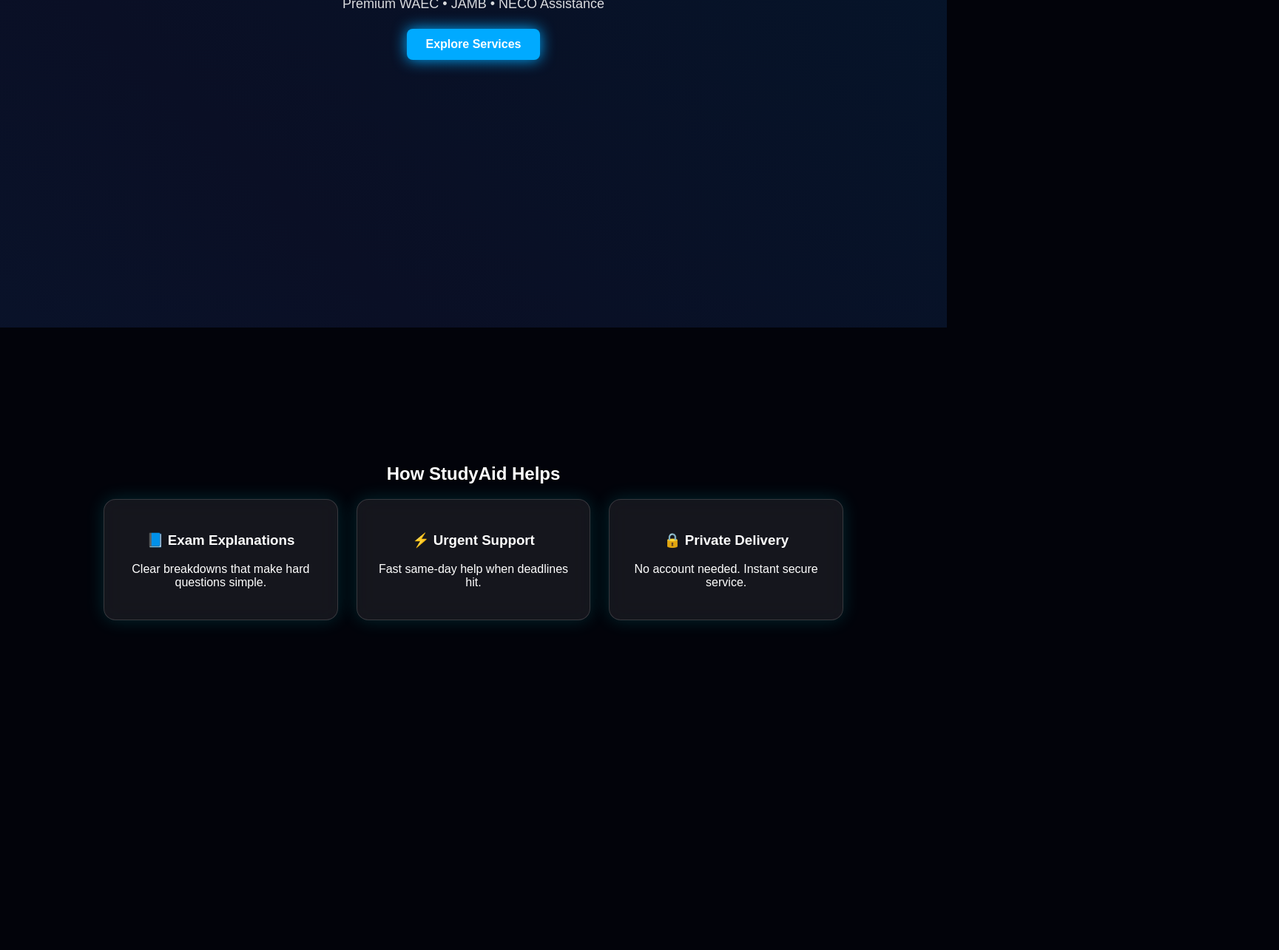
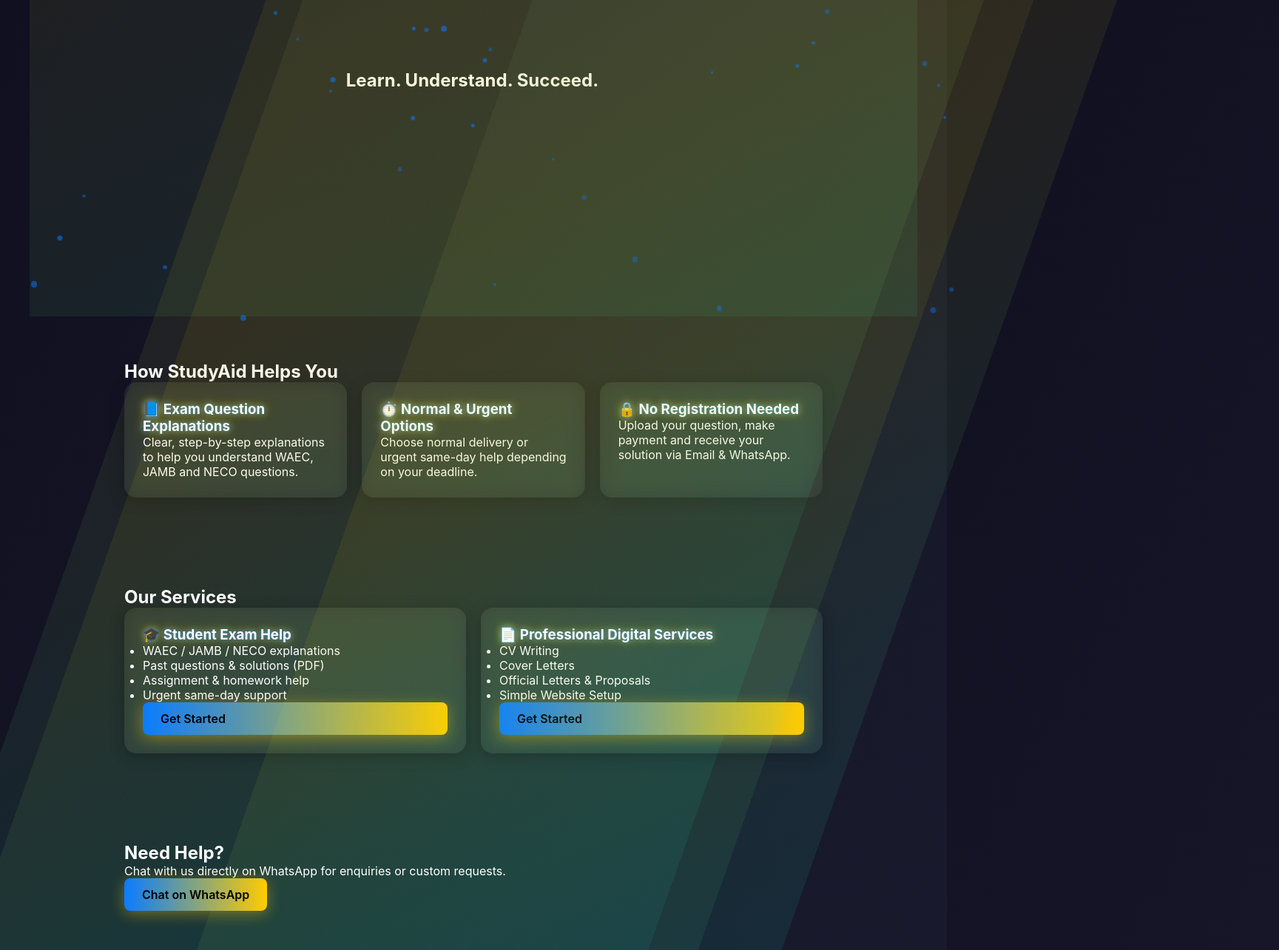
Before and after one commit to StudyAidExams/StudyAid, a plain HTML site: page index.html in a window 1280 px wide. Shown: the part 357-1642 px from the top of the page at 74% size, 1729 px wide, since content can reach past the window. Drawn offline with Linux system fonts and the light colour scheme.

Commit message:
Update index.html

```diff
--- a/index.html
+++ b/index.html
@@ -2,222 +2,90 @@
 <html lang="en">
 <head>
   <meta charset="UTF-8">
-<title>StudyAid – Cinematic</title>
+  <title>StudyAid – WAEC, JAMB & NECO Help</title>
   <meta name="viewport" content="width=device-width, initial-scale=1.0">
 
-<style>
-*{box-sizing:border-box}
+  <!-- Google AdSense Verification -->
+  <script async src="https://pagead2.googlesyndication.com/pagead/js/adsbygoogle.js?client=ca-pub-2965189275511617" crossorigin="anonymous"></script>
 
-body{
-  margin:0;
-  font-family:Arial, sans-serif;
-  color:#fff;
-  background:#02030a;
-  overflow-x:hidden;
-}
-
-/* moving gradient background */
-.bg{
-  position:fixed;
-  inset:0;
-  z-index:-2;
-  background:linear-gradient(45deg,#02030a,#071f3a,#0a0f25,#001a2e);
-  background-size:400% 400%;
-  animation:bgMove 12s infinite linear;
-}
-@keyframes bgMove{
-  0%{background-position:0% 50%}
-  50%{background-position:100% 50%}
-  100%{background-position:0% 50%}
-}
-
-/* cinematic sections */
-section,header{
-  min-height:90vh;
-  display:flex;
-  flex-direction:column;
-  justify-content:center;
-  align-items:center;
-  padding:40px 20px;
-  text-align:center;
-  opacity:0;
-  transform:translateY(60px) scale(.98);
-  transition:1.2s cubic-bezier(.16,1,.3,1);
-}
-
-section.active,header.active{
-  opacity:1;
-  transform:translateY(0) scale(1);
-}
-
-/* hero */
-h1{
-  font-size:52px;
-  margin:0;
-  text-shadow:0 0 25px #0ff;
-}
-
-.typing{
-  margin-top:10px;
-  font-size:18px;
-  opacity:.85;
-  height:24px;
-}
-
-/* glass cards */
-.grid{
-  display:grid;
-  grid-template-columns:repeat(auto-fit,minmax(260px,1fr));
-  gap:25px;
-  max-width:1000px;
-  width:100%;
-}
-
-.card{
-  background:rgba(255,255,255,0.08);
-  backdrop-filter:blur(14px);
-  border:1px solid rgba(255,255,255,.15);
-  border-radius:16px;
-  padding:25px;
-  transition:.4s;
-  box-shadow:0 0 25px rgba(0,255,255,.15);
-}
-
-.card:hover{
-  transform:translateY(-12px) scale(1.03);
-  box-shadow:0 0 45px rgba(0,255,255,.6);
-}
-
-/* neon button */
-.btn{
-  margin-top:20px;
-  padding:12px 26px;
-  border-radius:8px;
-  background:#0af;
-  color:#fff;
-  text-decoration:none;
-  font-weight:bold;
-  box-shadow:0 0 20px #0af;
-  transition:.3s;
-}
-
-.btn:hover{
-  background:#08f;
-  box-shadow:0 0 35px #0ff;
-}
-
-/* app style fade transition */
-.page{
-  animation:pageEnter .8s ease;
-}
-@keyframes pageEnter{
-  from{opacity:0; transform:scale(.98)}
-  to{opacity:1; transform:scale(1)}
-}
-
-footer{
-  text-align:center;
-  padding:30px;
-  opacity:.7;
-}
-</style>
+  <!-- External CSS -->
+  <link rel="stylesheet" href="style.css">
 </head>
-
-<body class="page">
-
-<div class="bg"></div>
-
-<audio id="hoverSound" src="https://cdn.pixabay.com/audio/2022/03/15/audio_1b1c3d8d0e.mp3"></audio>
+<body>
 
 <header>
+  <div class="logo-container">
+    <img src="https://i.postimg.cc/m2SYspmr/IMG-20260119-174916-789.jpg" alt="StudyAid Logo">
+    <div>
       <h1>StudyAid</h1>
-<div class="typing" id="typing"></div>
-<a href="#services" class="btn">Explore Services</a>
+      <p>WAEC • JAMB • NECO Study Assistance & Explanations</p>
+    </div>
+  </div>
+  <div>
+    <a href="#services" class="btn">View Services</a>
+  </div>
 </header>
 
-<section>
-<h2>How StudyAid Helps</h2>
+<section class="hero">
+  <h2 class="typing-text" data-text="Learn. Understand. Succeed.">Learn. Understand. Succeed.</h2>
+</section>
+
+<section class="info-section">
+  <h2>How StudyAid Helps You</h2>
   <div class="grid">
-
     <div class="card">
-<h3>📘 Exam Explanations</h3>
-<p>Clear breakdowns that make hard questions simple.</p>
+      <h3>📘 Exam Question Explanations</h3>
+      <p>Clear, step-by-step explanations to help you understand WAEC, JAMB and NECO questions.</p>
     </div>
-
     <div class="card">
-<h3>⚡ Urgent Support</h3>
-<p>Fast same-day help when deadlines hit.</p>
+      <h3>⏱️ Normal & Urgent Options</h3>
+      <p>Choose normal delivery or urgent same-day help depending on your deadline.</p>
     </div>
-
     <div class="card">
-<h3>🔒 Private Delivery</h3>
-<p>No account needed. Instant secure service.</p>
+      <h3>🔒 No Registration Needed</h3>
+      <p>Upload your question, make payment and receive your solution via Email & WhatsApp.</p>
     </div>
-
   </div>
 </section>
 
 <section id="services">
-<h2>Services</h2>
+  <h2>Our Services</h2>
   <div class="grid">
-
     <div class="card">
-<h3>🎓 Student Help</h3>
-<p>WAEC • JAMB • NECO • PDFs • Homework</p>
-<a href="services.html" class="btn">Get Started</a>
+      <h3>🎓 Student Exam Help</h3>
+      <ul>
+        <li>WAEC / JAMB / NECO explanations</li>
+        <li>Past questions & solutions (PDF)</li>
+        <li>Assignment & homework help</li>
+        <li>Urgent same-day support</li>
+      </ul>
+      <a href="services.html" class="btn primary">Get Started</a>
     </div>
-
     <div class="card">
-<h3>💼 Digital Services</h3>
-<p>CVs • Letters • Websites</p>
-<a href="digital-services.html" class="btn">Get Started</a>
+      <h3>📄 Professional Digital Services</h3>
+      <ul>
+        <li>CV Writing</li>
+        <li>Cover Letters</li>
+        <li>Official Letters & Proposals</li>
+        <li>Simple Website Setup</li>
+      </ul>
+      <a href="digital-services.html" class="btn primary">Get Started</a>
     </div>
-
   </div>
 </section>
 
-<section>
+<section class="contact">
   <h2>Need Help?</h2>
-<a href="https://wa.me/2349091156097" class="btn" target="_blank">Chat on WhatsApp</a>
+  <p>Chat with us directly on WhatsApp for enquiries or custom requests.</p>
+  <a href="https://wa.me/2349091156097" class="btn primary" target="_blank">Chat on WhatsApp</a>
 </section>
 
 <footer>
-© 2026 StudyAid – Cinematic Edition
+  <p>StudyAid provides <strong>study assistance and explanations</strong> for learning purposes.</p>
+  <p>© 2026 StudyAid • <a href="mailto:obaromichael47@gmail.com">Email Support</a></p>
 </footer>
 
-<script>
-/* typing */
-const text="Premium WAEC • JAMB • NECO Assistance";
-let i=0;
-function type(){
-  if(i<text.length){
-    typing.innerHTML+=text.charAt(i);
-    i++;
-    setTimeout(type,60);
-  }
-}
-type();
-
-/* cinematic reveal */
-function reveal(){
-  document.querySelectorAll("section,header").forEach(el=>{
-    if(el.getBoundingClientRect().top < window.innerHeight-100){
-      el.classList.add("active");
-    }
-  });
-}
-window.addEventListener("scroll",reveal);
-reveal();
-
-/* hover sound */
-const sound=document.getElementById("hoverSound");
-document.querySelectorAll(".btn,.card").forEach(el=>{
-  el.addEventListener("mouseenter",()=>{
-    sound.currentTime=0;
-    sound.play();
-  });
-});
-</script>
-
+<!-- External JS -->
+<script src="script.js"></script>
 </body>
 </html>
```
Lines whose indentation alone changed are shown as unchanged.
